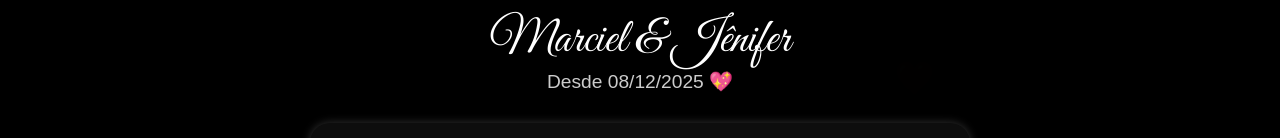
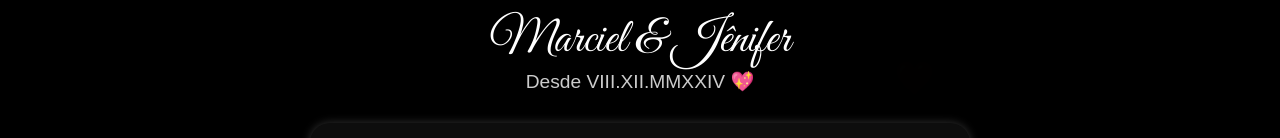
Before and after one commit to iwarciel/minhadeusa, a plain HTML site: page index.html in a window 1280 px wide. Shown: the part 814-952 px from the top of the page. Drawn offline with Linux system fonts and the light colour scheme.

Commit message:
Add files via upload

```diff
--- a/index.html
+++ b/index.html
@@ -117,7 +117,7 @@
 
   <!-- Conteúdo principal -->
   <div class="title">Marciel & Jênifer</div>
-  <div class="subtitle">Desde 08/12/2025 💖</div>
+  <div class="subtitle">Desde VIII.XII.MMXXIV 💖</div>
 
   <div class="card">
     <h2>Minha Carta para Você</h2>
```
